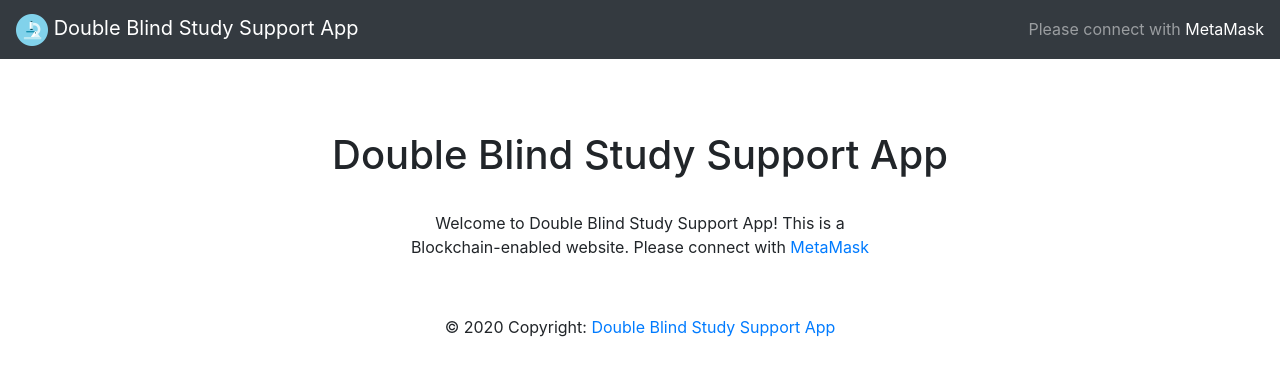
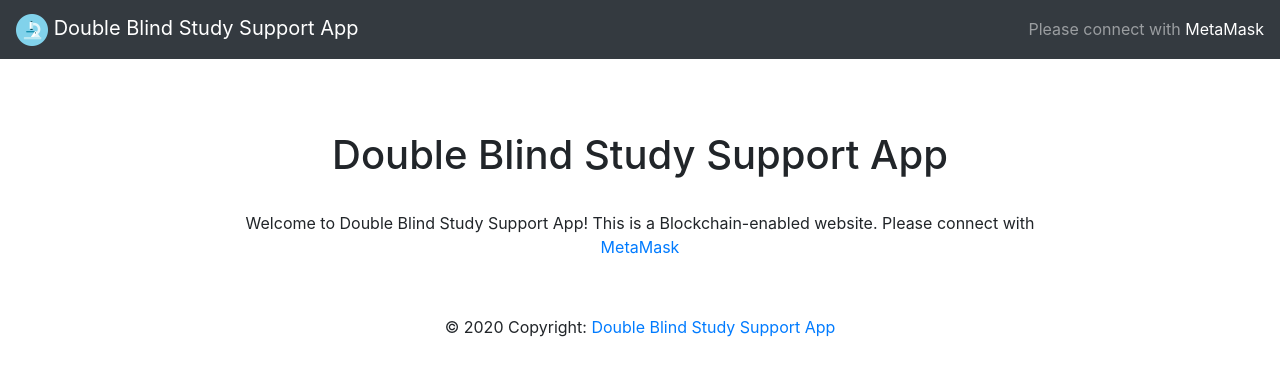
Before and after one commit to erkovacs/erko-eth-project, a React (Create React App) app: page / in a window 1280 px wide. Shown: the top 376 px of the page. Built offline with nearby package versions, Linux system fonts and the light colour scheme; no server answers.

Commit message:
small layout fixes

```diff
--- a/src/components/DoubleBlindStudySupportApp.js
+++ b/src/components/DoubleBlindStudySupportApp.js
@@ -58,7 +58,7 @@ const DoubleBlindStudySupportApp = props => {
           <br></br>
           <div className="row">
             <main role="main" className="col-lg-12 d-flex text-center">
-              <div className="content mr-auto ml-auto col-md-5">
+              <div className="content mr-auto ml-auto col-lg-8">
               { state.hasMetamask ?
                   state.isMetamaskConnected ?
                   <Tabs activeKey={navTab} onSelect={key => setNavTab(key)} id="nav-tabs">
--- a/src/components/ReportForm.js
+++ b/src/components/ReportForm.js
@@ -210,9 +210,9 @@ const ReportForm = props => {
               </Form.Control>
             </Form.Group>
 
-            <Form.Text className="text-muted">
+            { reportType.value ? <Form.Text className="text-muted">
                 Please use metric units
-            </Form.Text>
+            </Form.Text> : null }
 
             {
             REPORT_TYPES.TREATMENT_ADMINISTRATION_REPORT.value === reportType.value ?
```
